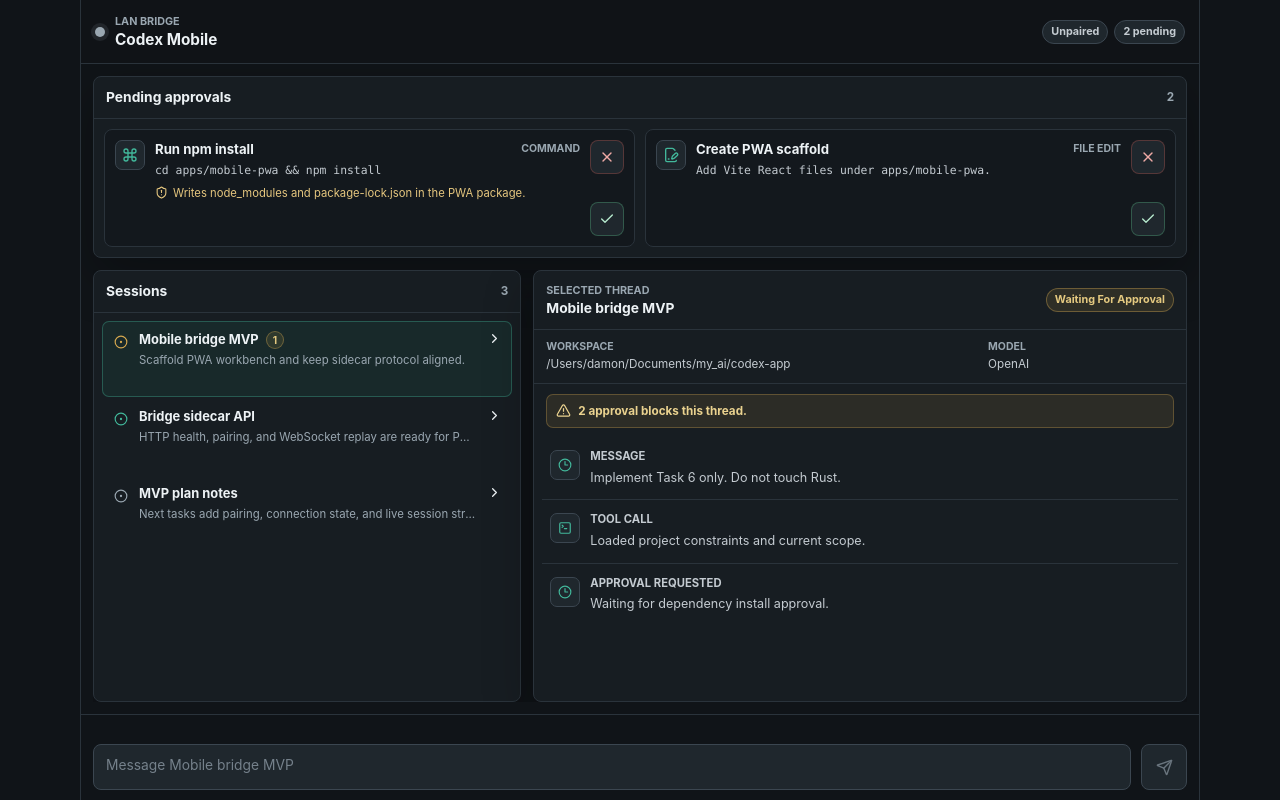
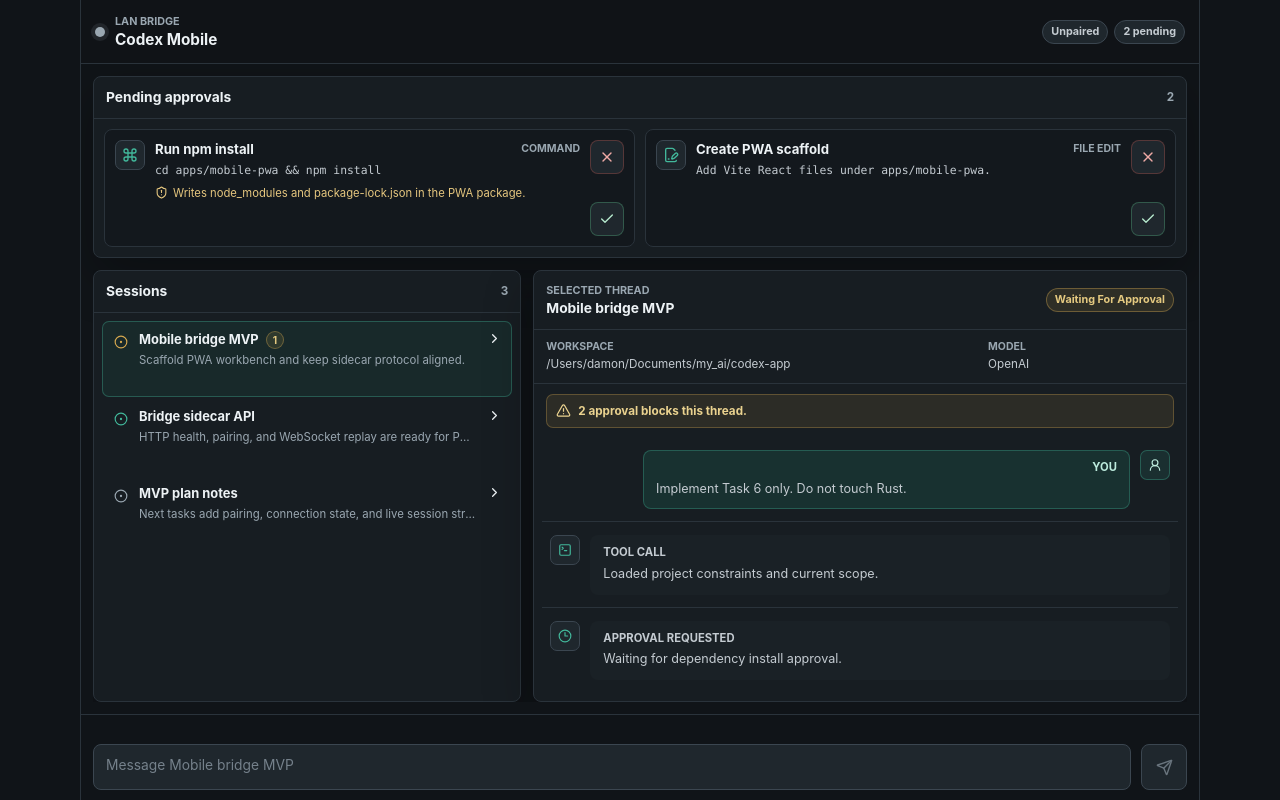
Before and after one commit to scdqs/codex-app, a React (Vite) app in the folder apps/mobile-pwa/: page / in a window 1280 px wide. Built offline with nearby package versions, Linux system fonts and the light colour scheme.

Commit message:
feat: distinguish user and codex messages

```diff
--- a/apps/mobile-pwa/src/App.tsx
+++ b/apps/mobile-pwa/src/App.tsx
@@ -13,6 +13,7 @@ import {
 } from "react";
 import {
   AlertTriangle,
+  Bot,
   Check,
   ChevronRight,
   CircleDot,
@@ -23,6 +24,7 @@ import {
   Send,
   ShieldAlert,
   TerminalSquare,
+  UserRound,
   X,
 } from "lucide-react";
 import type {
@@ -845,14 +847,15 @@ function EventRow({
   event: SessionEvent;
 }) {
   const attachments = payloadImageAttachments(event.payload);
-
-  return (
-    <article className="event-row">
+  const actor = eventActor(event);
+
+  return (
+    <article className={`event-row ${actor}`}>
       <span className="event-icon" aria-hidden="true">
-        {event.type === "tool_call" ? <TerminalSquare size={14} /> : <Clock3 size={14} />}
+        {eventIcon(event, actor)}
       </span>
       <div className="event-content">
-        <p className="event-kind">{event.type.replace("_", " ")}</p>
+        <p className="event-kind">{eventKindLabel(event, actor)}</p>
         <MessageBody text={payloadText(event.payload)} />
         {attachments.length > 0 ? (
           <div className="attachment-list" aria-label="Image attachments">
@@ -868,6 +871,40 @@ function EventRow({
       </div>
     </article>
   );
+}
+
+type EventActor = "assistant" | "system" | "user";
+
+function eventActor(event: SessionEvent): EventActor {
+  if (event.type !== "message" || !event.payload || typeof event.payload !== "object" || Array.isArray(event.payload)) {
+    return "system";
+  }
+
+  const role = (event.payload as Record<string, unknown>).role;
+  if (role === "user" || role === "assistant") {
+    return role;
+  }
+  return "system";
+}
+
+function eventIcon(event: SessionEvent, actor: EventActor) {
+  if (actor === "user") {
+    return <UserRound size={14} />;
+  }
+  if (actor === "assistant") {
+    return <Bot size={14} />;
+  }
+  return event.type === "tool_call" ? <TerminalSquare size={14} /> : <Clock3 size={14} />;
+}
+
+function eventKindLabel(event: SessionEvent, actor: EventActor) {
+  if (actor === "user") {
+    return "You";
+  }
+  if (actor === "assistant") {
+    return "Codex";
+  }
+  return event.type.replace("_", " ");
 }
 
 function AttachmentImage({
--- a/apps/mobile-pwa/src/styles.css
+++ b/apps/mobile-pwa/src/styles.css
@@ -563,6 +563,37 @@ h3 {
   border-bottom: 0;
 }
 
+.event-row.user {
+  grid-template-columns: minmax(0, 1fr) auto;
+}
+
+.event-row.user .event-icon {
+  grid-column: 2;
+  grid-row: 1;
+  border-color: rgb(66 184 155 / 34%);
+  background: rgb(47 143 123 / 16%);
+  color: #bcebdd;
+}
+
+.event-row.user .event-content {
+  grid-column: 1;
+  grid-row: 1;
+  justify-self: end;
+  width: min(84%, 680px);
+  border-color: rgb(66 184 155 / 32%);
+  background: rgb(28 74 66 / 46%);
+}
+
+.event-row.assistant .event-icon {
+  border-color: rgb(120 213 192 / 24%);
+  background: rgb(31 39 45 / 78%);
+  color: #78d5c0;
+}
+
+.event-row.assistant .event-content {
+  width: min(94%, 760px);
+}
+
 .event-kind {
   color: var(--text-soft);
   font-size: 0.75rem;
@@ -571,8 +602,21 @@ h3 {
   text-transform: uppercase;
 }
 
+.event-row.user .event-kind {
+  color: #bcebdd;
+  text-align: right;
+}
+
+.event-row.assistant .event-kind {
+  color: #78d5c0;
+}
+
 .event-content {
   min-width: 0;
+  border: 1px solid transparent;
+  border-radius: 8px;
+  padding: 10px 12px;
+  background: rgb(31 39 45 / 42%);
 }
 
 .message-body {
```
Also changed, not shown: 1 other file (tests, documents, lock files or other folders).
